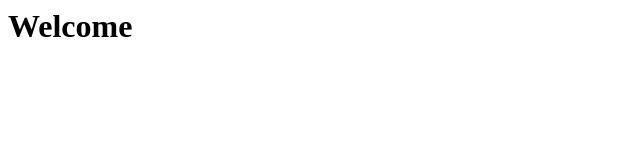
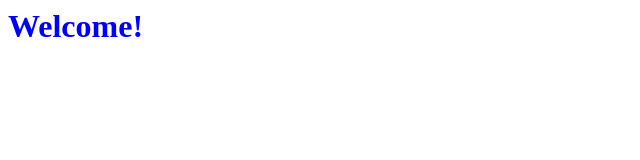
Before and after one commit to ThunderBoltCODMYT/Web-Development-Course, a plain HTML site: page Intext.html in a window 1280 px wide. Shown: the whole page, without its empty margins (0-640 px from the left). Drawn offline with Linux system fonts and the light colour scheme.

Commit message:
CommitA1

```diff
--- a/Intext.html
+++ b/Intext.html
@@ -1,7 +1,8 @@
 <html>
 
 <body>
-    <h1> Welcome </h1>
+    <h1> <span style="color: blue;">Welcome!</span>
+    </h1>
 </body>
 
 </html>
```
Also changed, not shown: Actitvity1.html (added, +18 -0 lines).
